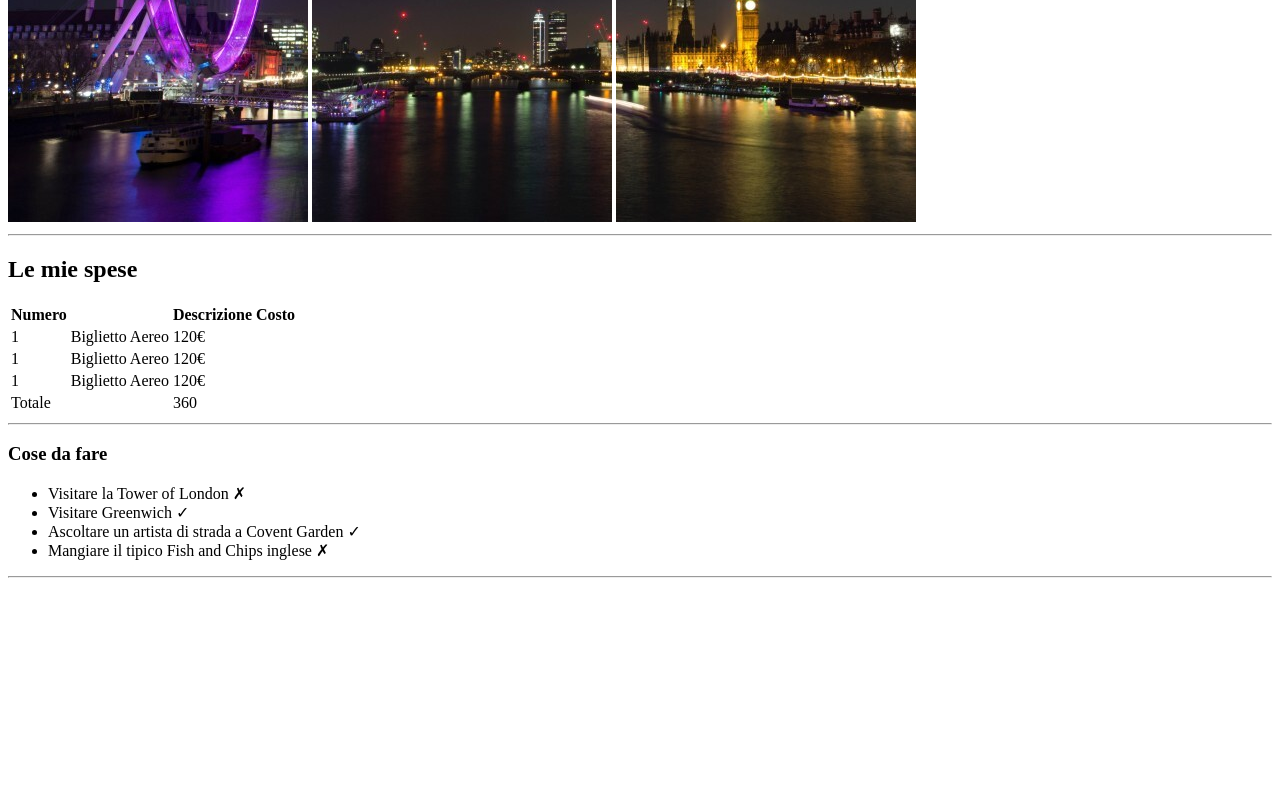
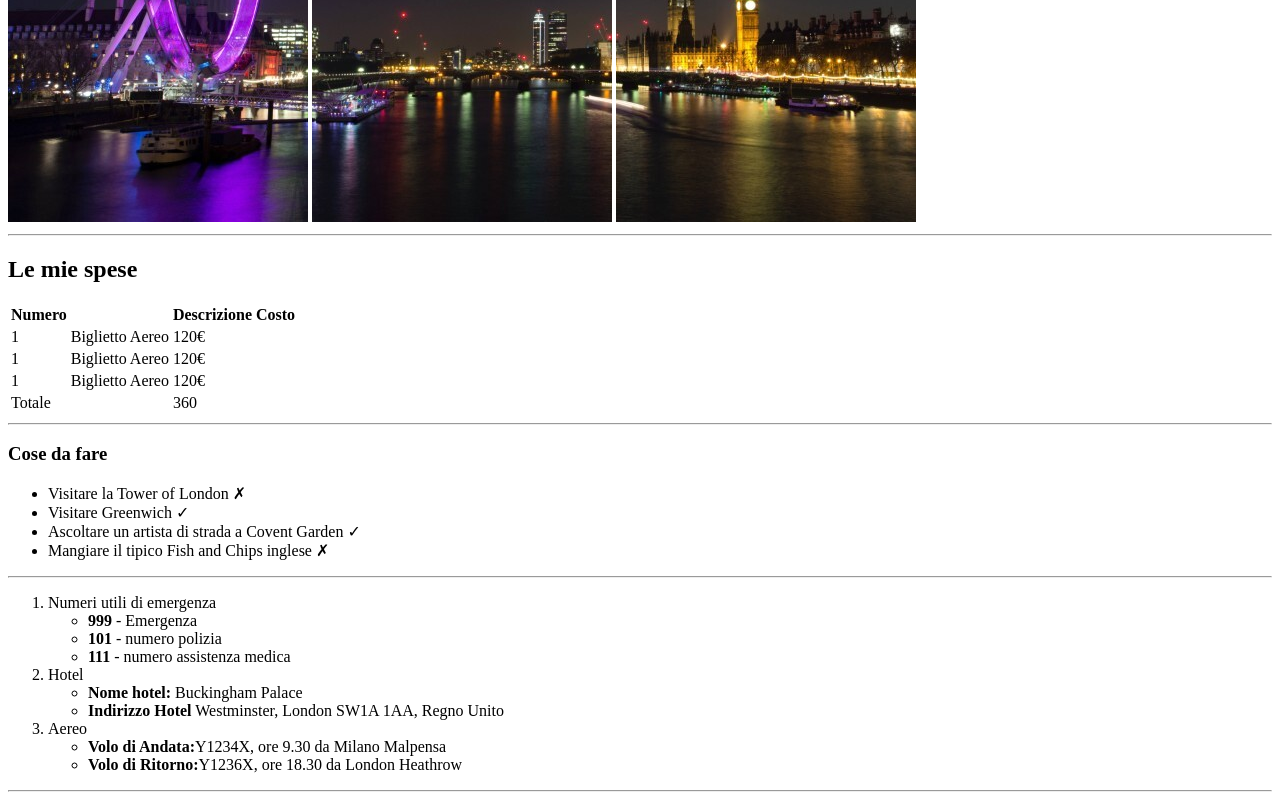
Before and after one commit to LiciaLicari/html-london-trip, a plain HTML site: page index.html in a window 1280 px wide. Shown: the part 468-1268 px from the top of the page. Before the commit the page ends 1054 px from the top, so only its background shows below. Drawn offline with Linux system fonts and the light colour scheme.

Commit message:
add section "info utili"

```diff
--- a/index.html
+++ b/index.html
@@ -80,7 +80,7 @@
         </table>
 
     </section>
-    <!--finita sezione-->
+    <!--finita sezione tabella-->
  <hr>
 
     <section>
@@ -93,14 +93,42 @@
         </ul>
 
     </section>
-    <!--finita sezione-->
+    <!--finita sezione "cose da fare"-->
 
  <hr>
 
     <section>
+        <ol>
+           <li>
+            Numeri utili di emergenza
+            <ul>
+                <li><strong>999</strong> - Emergenza</li>
+                <li><strong>101</strong> - numero polizia</li>
+                <li><strong>111</strong> - numero assistenza medica</li>
+            </ul>
+           </li>
 
+           <li>
+            Hotel
+            <ul>
+                <li><strong>Nome hotel:</strong> Buckingham Palace</li>
+                <li><strong>Indirizzo Hotel</strong> Westminster, London SW1A 1AA, Regno Unito</li>
+            </ul>
+           </li>
+
+           <li>
+            Aereo
+            <ul>
+                <li><strong>Volo di Andata:</strong>Y1234X, ore 9.30 da Milano Malpensa</li>
+                <li><strong>Volo di Ritorno:</strong>Y1236X, ore 18.30 da London Heathrow</li>
+            </ul>
+
+           </li>
+        </ol>
     </section>
+    <!--finita sezione "Info utili"-->
 
+ <hr>
 
 </body>
 
```
